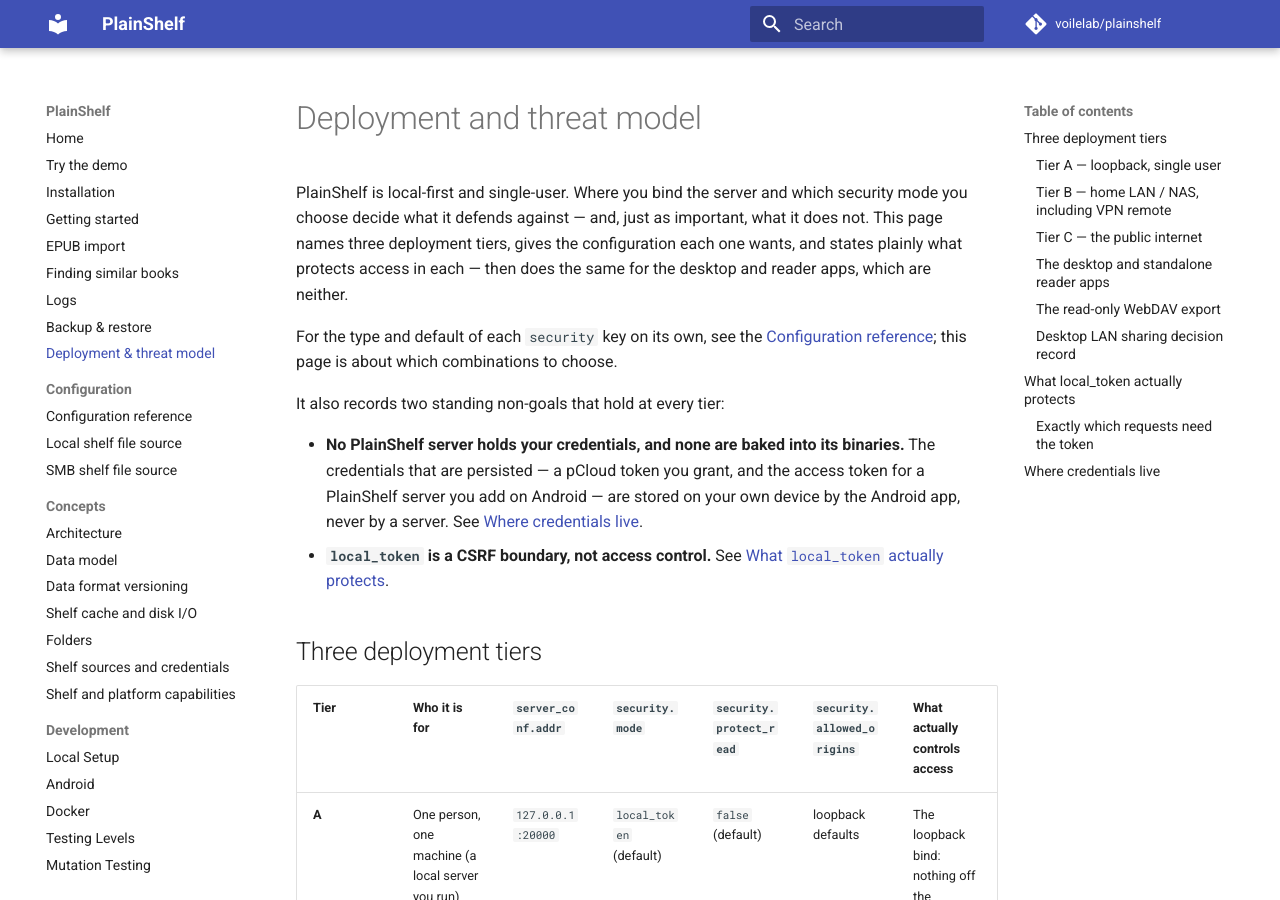
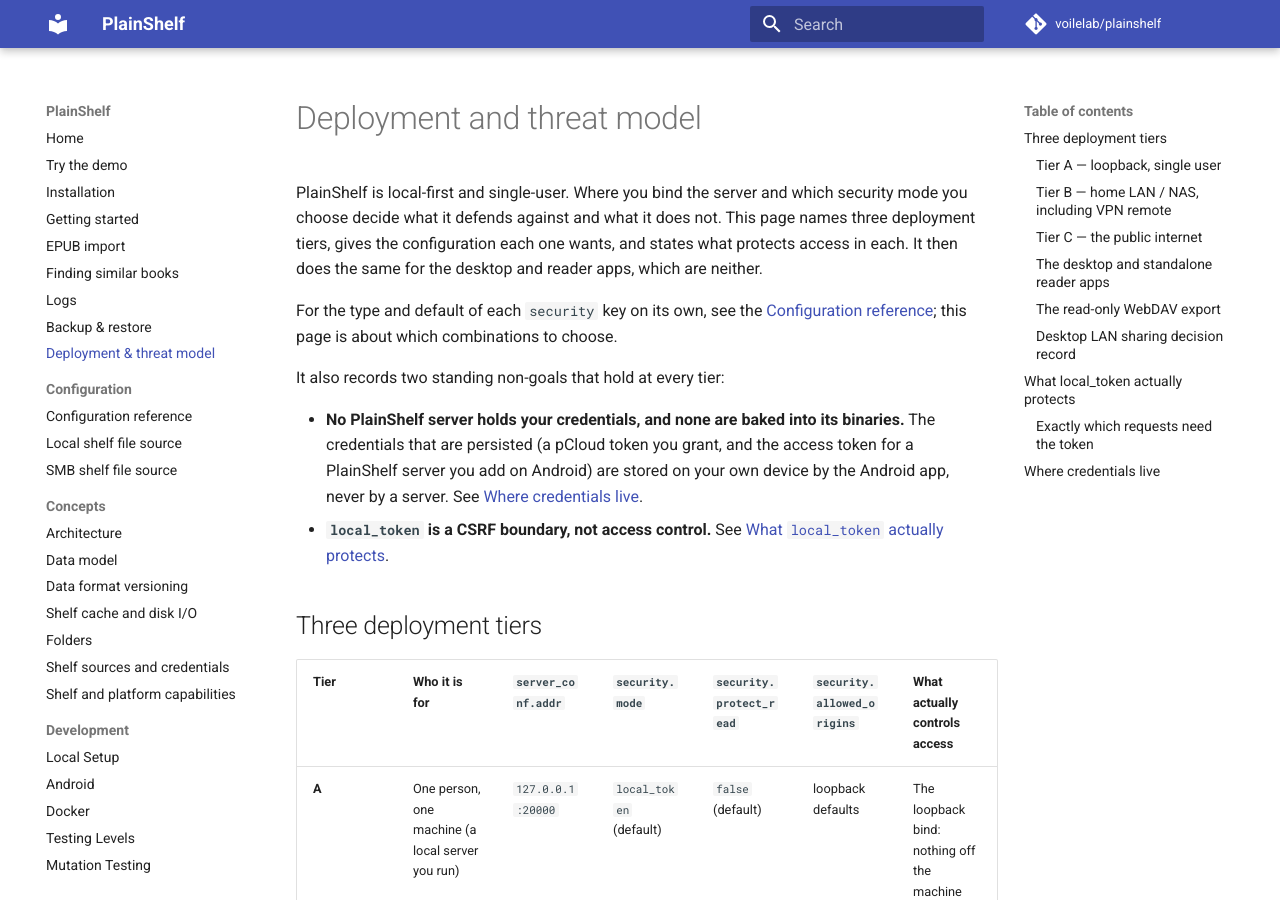
Before and after one commit to voilelab/plainshelf, an MkDocs documentation site: the page built from docs/deployment-and-threat-model.md, in a window 1280 px wide and 900 px high. Built offline with MkDocs 1.6.1 and Material for MkDocs 9.7.7, drawn with Linux system fonts in a browser that asks for light colours; comment, search, counter and statistics services are not loaded; some of the changed text lies outside the part shown.

Commit message:
Replace em-dash asides in backup, configuration, and threat-model docs
Rewrite the paragraphs in backup-and-restore, the configuration
reference, and deployment-and-threat-model that carried two or more em
dashes, and drop "just as important" and "plainly" from the threat
model's opener. Facts, keys, defaults, and links are unchanged.

Co-Authored-By: Claude Opus 5.5 <noreply@anthropic.com>
Claude-Session: https://claude.ai/code/session_01CVDjuX1HPEWZS9CKMr3Fp1

```diff
--- a/docs/deployment-and-threat-model.md
+++ b/docs/deployment-and-threat-model.md
@@ -1,10 +1,10 @@
 # Deployment and threat model
 
 PlainShelf is local-first and single-user. Where you bind the server and which
-security mode you choose decide what it defends against — and, just as
-important, what it does not. This page names three deployment tiers, gives the
-configuration each one wants, and states plainly what protects access in each —
-then does the same for the desktop and reader apps, which are neither.
+security mode you choose decide what it defends against and what it does not.
+This page names three deployment tiers, gives the configuration each one wants,
+and states what protects access in each. It then does the same for the desktop
+and reader apps, which are neither.
 
 For the type and default of each `security` key on its own, see the
 [Configuration reference](reference/configuration.md#app_confsecurity); this
@@ -13,10 +13,10 @@ page is about which combinations to choose.
 It also records two standing non-goals that hold at every tier:
 
 - **No PlainShelf server holds your credentials, and none are baked into its
-  binaries.** The credentials that are persisted — a pCloud token you grant, and
-  the access token for a PlainShelf server you add on Android — are stored on
-  your own device by the Android app, never by a server. See
-  [Where credentials live](#where-credentials-live).
+  binaries.** The credentials that are persisted (a pCloud token you grant, and
+  the access token for a PlainShelf server you add on Android) are stored on
+  your own device by the Android app, never by a server. See [Where credentials
+  live](#where-credentials-live).
 - **`local_token` is a CSRF boundary, not access control.** See
   [What `local_token` actually protects](#what-local_token-actually-protects).
 
@@ -107,11 +108,11 @@ proxy in front does not change this: `local_token` hands its token to every
 page load, so the first visitor to reach the proxy can read and write your
 shelf.
 
-A real answer is planned. `security.mode` reserves two values —
-`password` and `external` — for authenticated deployments; setting either today
-fails at startup with "reserved but not implemented yet". A public tier waits on
-that work landing. Until then, keep an internet-facing deployment behind a VPN
-and treat it as Tier B.
+A real answer is planned. `security.mode` reserves two values, `password` and
+`external`, for authenticated deployments; setting either today fails at startup
+with "reserved but not implemented yet". A public tier waits on that work
+landing. Until then, keep an internet-facing deployment behind a VPN and treat
+it as Tier B.
 
 ### The desktop and standalone reader apps
 
```
Also changed, not shown: other parts of docs/deployment-and-threat-model.md (+8 -7 lines), docs/backup-and-restore.md (+16 -16 lines), docs/reference/configuration.md (+14 -14 lines).
